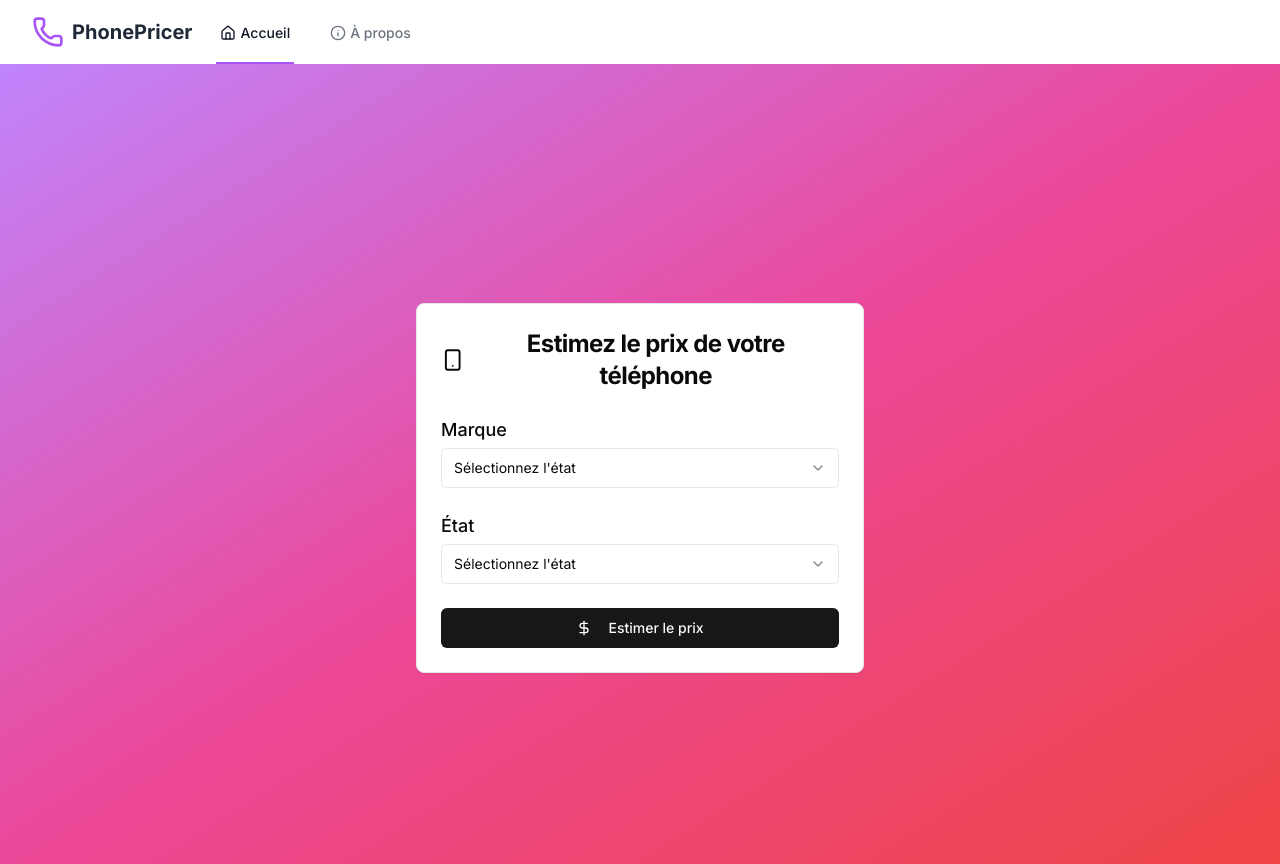
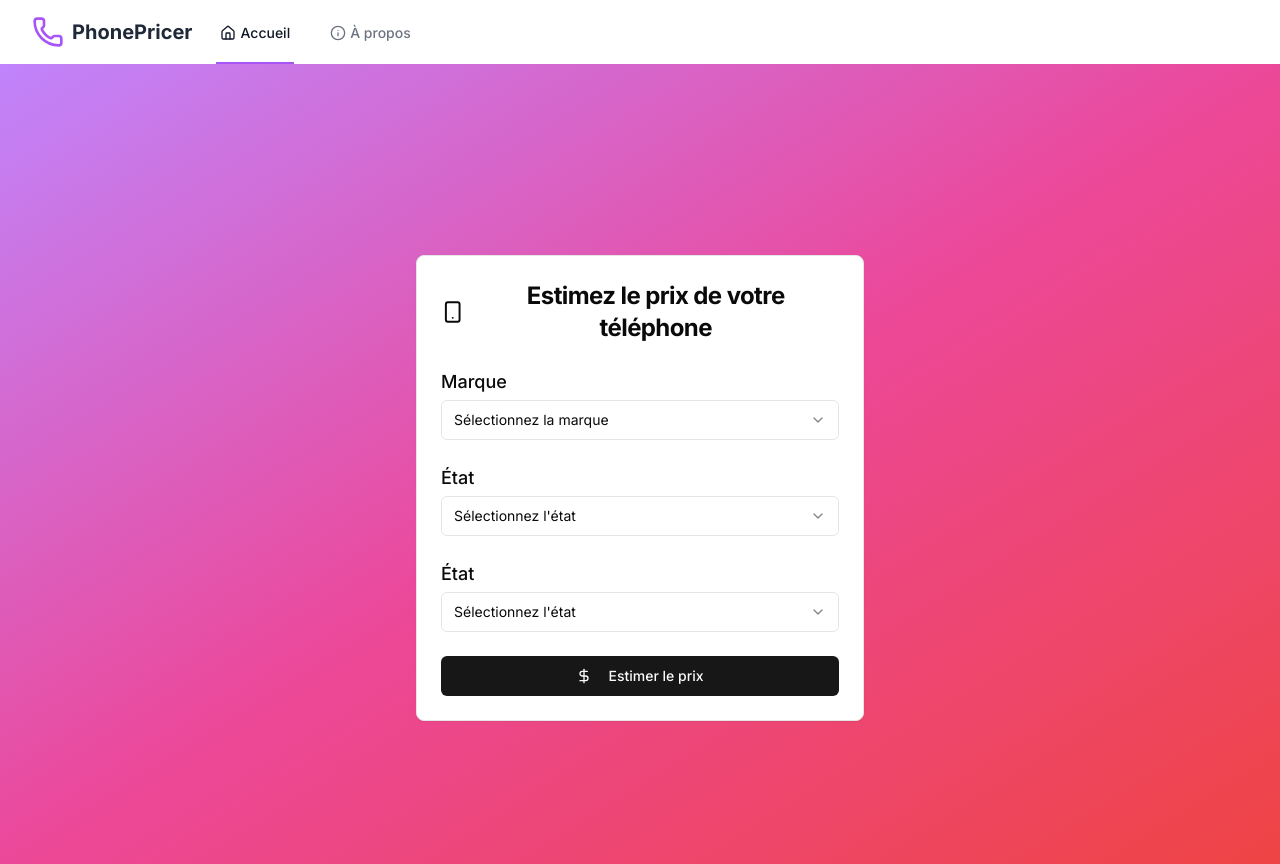
Before and after one commit to Florian-DAUVERGNE/NeuraPrice, a Next.js app in the folder Frontend/: page / in a window 1280 px wide. Built offline with nearby package versions, Linux system fonts and the light colour scheme.

Commit message:
feat : added brand to form

```diff
--- a/Frontend/app/components/PhoneForm.tsx
+++ b/Frontend/app/components/PhoneForm.tsx
@@ -12,22 +12,19 @@ import { Smartphone, DollarSign } from "lucide-react"
 import { estimatePhonePrice } from "../actions"
 
 export default function PhoneForm() {
-  const router = useRouter()
-  const [brand, setBrand] = useState("")
-  const [model, setModel] = useState("")
-  const [condition, setCondition] = useState("")
+  const brands = ["POCO", "Motorola", "Apple", "REDMI", "OnePlus", "MOTOROLA", "vivo", "Nokia", "SAMSUNG", "LAVA", "realme", "Micromax", "Infinix", "Kechaoda", "Jio", "itel", "Nothing", "Tecno", "Cellecor", "TARA", "KARBONN", "Samsung", "OPPO", "IQOO", "GFive", "Google", "MTR", "Snexian", "BlackZone", "I", "Redmi", "Vox", "IAIR", "HOTLINE", "SIAVANTAGE", "Lvix", "ringme", "Honor", "DIZO", "UiSmart", "FONEME", "SAREGAMA", "Huawei", "LG", "Xiaomi", "Sony", "Oppo", "Lenovo", "Realme", "Vivo", "Asus", "Blackberry", "CAT", "HTC", "Yu", "Poco", "Nubia", "Black Shark", "Coolpad", "Smartron", "LeEco", "BlackBerry", "Gionee", "Meizu", "Panasonic", "InFocus", "Itel", "10.or", "Lava", "Cat", "Lyf", "Intex", "Xolo", "Acer", "Phicomm", "Karbonn", "Spice", "iVoomi", "Kult", "Nuu Mobile", "Ziox", "Zopo", "ZTE", "Onida", "Microsoft", "iBall", "Mobiistar", "Comio", "Videocon", "Alcatel", "Reach", "Zen", "Tambo", "Razer", "Homtom", "Lephone", "Aqua", "Celkon", "Jivi", "Billion", "Swipe", "M-tech", "Sansui", "Zuk", "TCL", "mPhone", "Blu", "HP", "Philips", "ALCATEL", "Archos", "Ulefone", "AGM", "Astro", "Rezone", "Blackview", "Bravis", "NUU", "UMIDIGI", "Assistant", "Crosscall", "Sharp", "ERGO", "DOOGEE", "Oukitel", "Cubot", "S-TELL", "Sigma mobile", "Bluboo", "2E", "Fly", "Prestigio", "myPhone", "KENEKSI", "Maxcom", "HUAWEI", "Vernee", "General", "Globex", "Smartex", "ASUS", "Land", "MAFAM", "Jinga", "Vodafone", "iOutdoor", "Elephone", "Viaan", "LEAGOO", "Nomi"];
+  const router = useRouter();
+  const [brand, setBrand] = useState("");
+  const [condition, setCondition] = useState("");
 
-  const handleSubmit = async (e: React.FormEvent) => {
-    e.preventDefault()
-    const formData = new FormData()
-    formData.append("brand", brand)
-    formData.append("condition", condition)
-
-    console.log(formData.get("brand"))
-
-    await estimatePhonePrice(formData)
-    router.push("/result")
-  }
+  const handleSubmit = async (e) => {
+    e.preventDefault();
+    const formData = new FormData();
+    formData.append("brand", brand);
+    formData.append("condition", condition);
+    await estimatePhonePrice(formData);
+    router.push("/result");
+  };
 
   return (
     <Card className="w-full max-w-md mx-auto">
@@ -40,31 +37,20 @@ export default function PhoneForm() {
       <CardContent>
         <form onSubmit={handleSubmit} className="space-y-6">
           <motion.div initial={{ opacity: 0, y: 20 }} animate={{ opacity: 1, y: 0 }} transition={{ duration: 0.5 }}>
-
-            <Label htmlFor="brand" className="text-lg">
-              Marque
-            </Label>
+            <Label htmlFor="brand" className="text-lg">Marque</Label>
             <Select value={brand} onValueChange={setBrand} required>
               <SelectTrigger className="mt-1">
-                <SelectValue placeholder="Sélectionnez l'état" />
+                <SelectValue placeholder="Sélectionnez la marque" />
               </SelectTrigger>
               <SelectContent>
-                <SelectItem value="neuf">Neuf</SelectItem>
-                <SelectItem value="excellent">Excellent</SelectItem>
-                <SelectItem value="bon">Bon</SelectItem>
-                <SelectItem value="moyen">Moyen</SelectItem>
-                <SelectItem value="mauvais">Mauvais</SelectItem>
+                {brands.map((b, index) => (
+                  <SelectItem key={index} value={b}>{b}</SelectItem>
+                ))}
               </SelectContent>
             </Select>
           </motion.div>
-          <motion.div
-            initial={{ opacity: 0, y: 20 }}
-            animate={{ opacity: 1, y: 0 }}
-            transition={{ duration: 0.5, delay: 0.4 }}
-          >
-            <Label htmlFor="condition" className="text-lg">
-              État
-            </Label>
+          <motion.div initial={{ opacity: 0, y: 20 }} animate={{ opacity: 1, y: 0 }} transition={{ duration: 0.5, delay: 0.4 }}>
+            <Label htmlFor="condition" className="text-lg">État</Label>
             <Select value={condition} onValueChange={setCondition} required>
               <SelectTrigger className="mt-1">
                 <SelectValue placeholder="Sélectionnez l'état" />
@@ -78,11 +64,22 @@ export default function PhoneForm() {
               </SelectContent>
             </Select>
           </motion.div>
-          <motion.div
-            initial={{ opacity: 0, y: 20 }}
-            animate={{ opacity: 1, y: 0 }}
-            transition={{ duration: 0.5, delay: 0.4 }}
-          >
+          <motion.div initial={{ opacity: 0, y: 20 }} animate={{ opacity: 1, y: 0 }} transition={{ duration: 0.5, delay: 0.4 }}>
+            <Label htmlFor="condition" className="text-lg">État</Label>
+            <Select value={condition} onValueChange={setCondition} required>
+              <SelectTrigger className="mt-1">
+                <SelectValue placeholder="Sélectionnez l'état" />
+              </SelectTrigger>
+              <SelectContent>
+                <SelectItem value="neuf">Neuf</SelectItem>
+                <SelectItem value="excellent">Excellent</SelectItem>
+                <SelectItem value="bon">Bon</SelectItem>
+                <SelectItem value="moyen">Moyen</SelectItem>
+                <SelectItem value="mauvais">Mauvais</SelectItem>
+              </SelectContent>
+            </Select>
+          </motion.div>
+          <motion.div initial={{ opacity: 0, y: 20 }} animate={{ opacity: 1, y: 0 }} transition={{ duration: 0.5, delay: 0.4 }}>
             <Button type="submit" className="w-full">
               <DollarSign className="mr-2" />
               Estimer le prix
@@ -91,5 +88,5 @@ export default function PhoneForm() {
         </form>
       </CardContent>
     </Card>
-  )
+  );
 }
```
